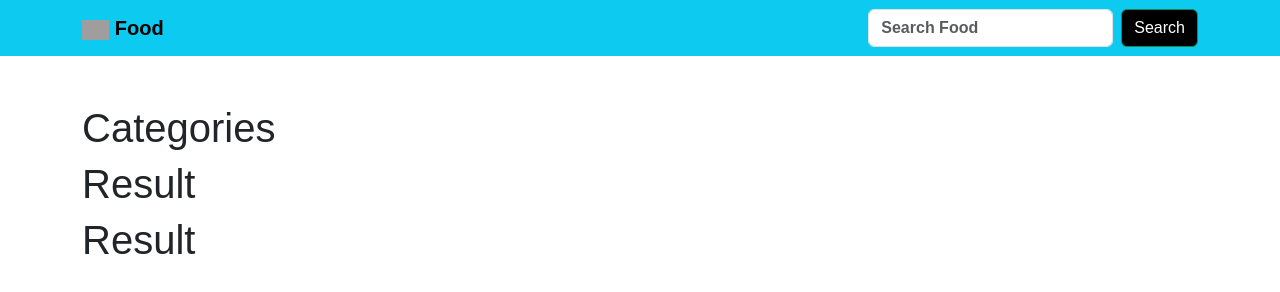
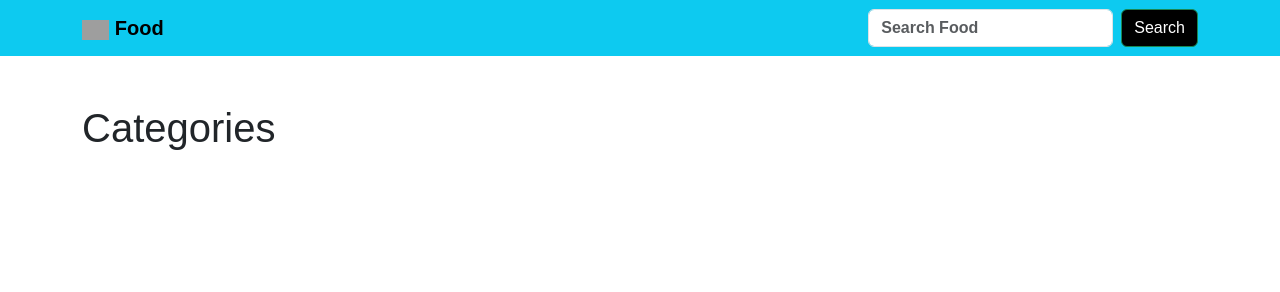
Before and after one commit to SeaumIbneMamun/Food_API, a plain HTML site: page index.html in a window 1280 px wide. Drawn offline with nearby package versions, Linux system fonts and the light colour scheme; no server answers; grey boxes are pictures that could not be loaded; a web font is replaced by a local one.

Commit message:
Update index.html

```diff
--- a/index.html
+++ b/index.html
@@ -62,14 +62,14 @@
 
         <div id="display-single-meal" class="row row-cols-1 row-cols-md-3 g-4">
 
-            <h1>Result</h1>
+
 
         </div>
 
 
 
-        <div class="row row-cols-1 row-cols-md-3 g-5" id="search-result">
-            <h1>Result</h1>
+        <div class="row row-cols-1 row-cols-md-3 g-5 my-1" id="search-result">
+
 
 
         </div>
```
